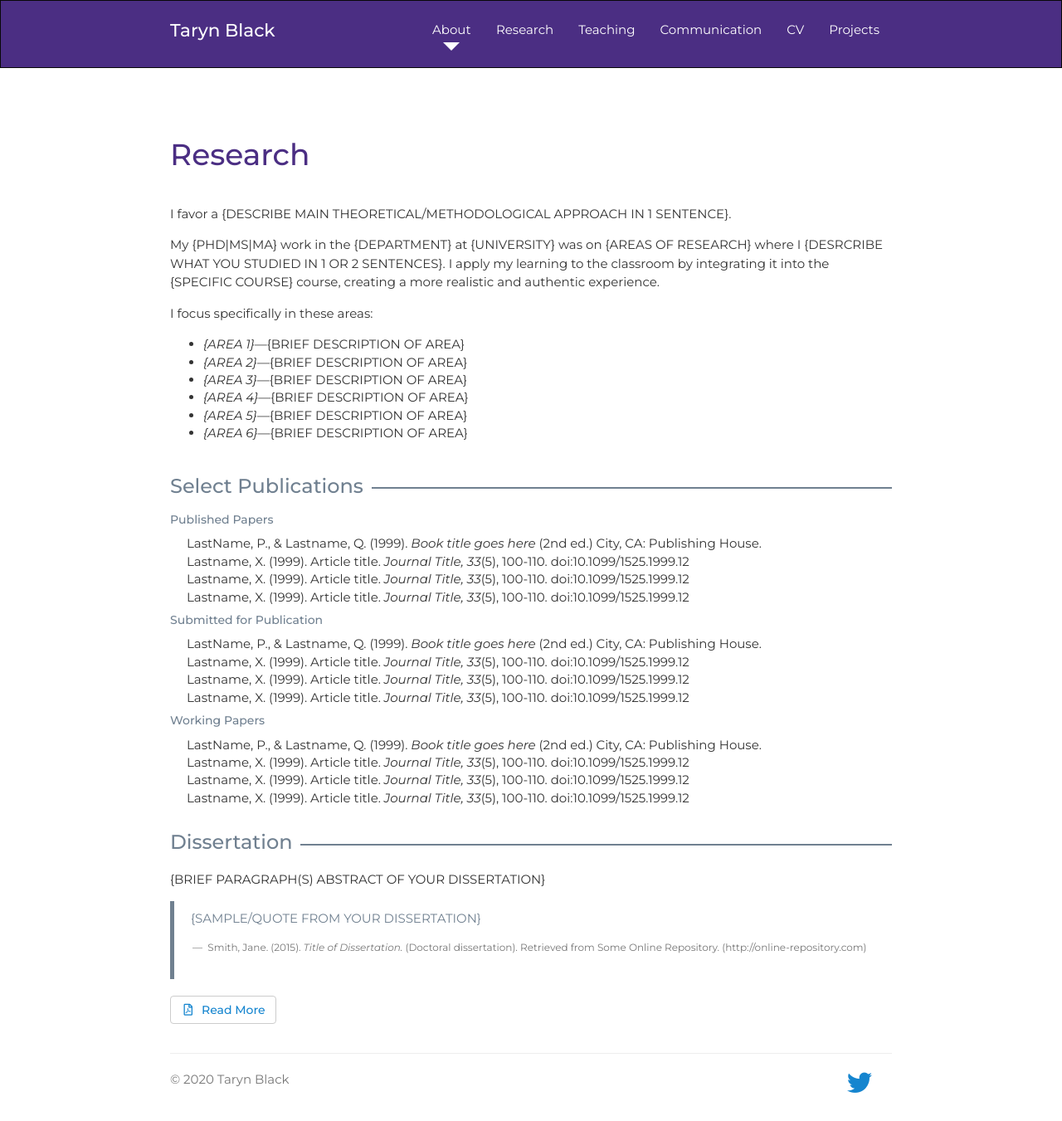
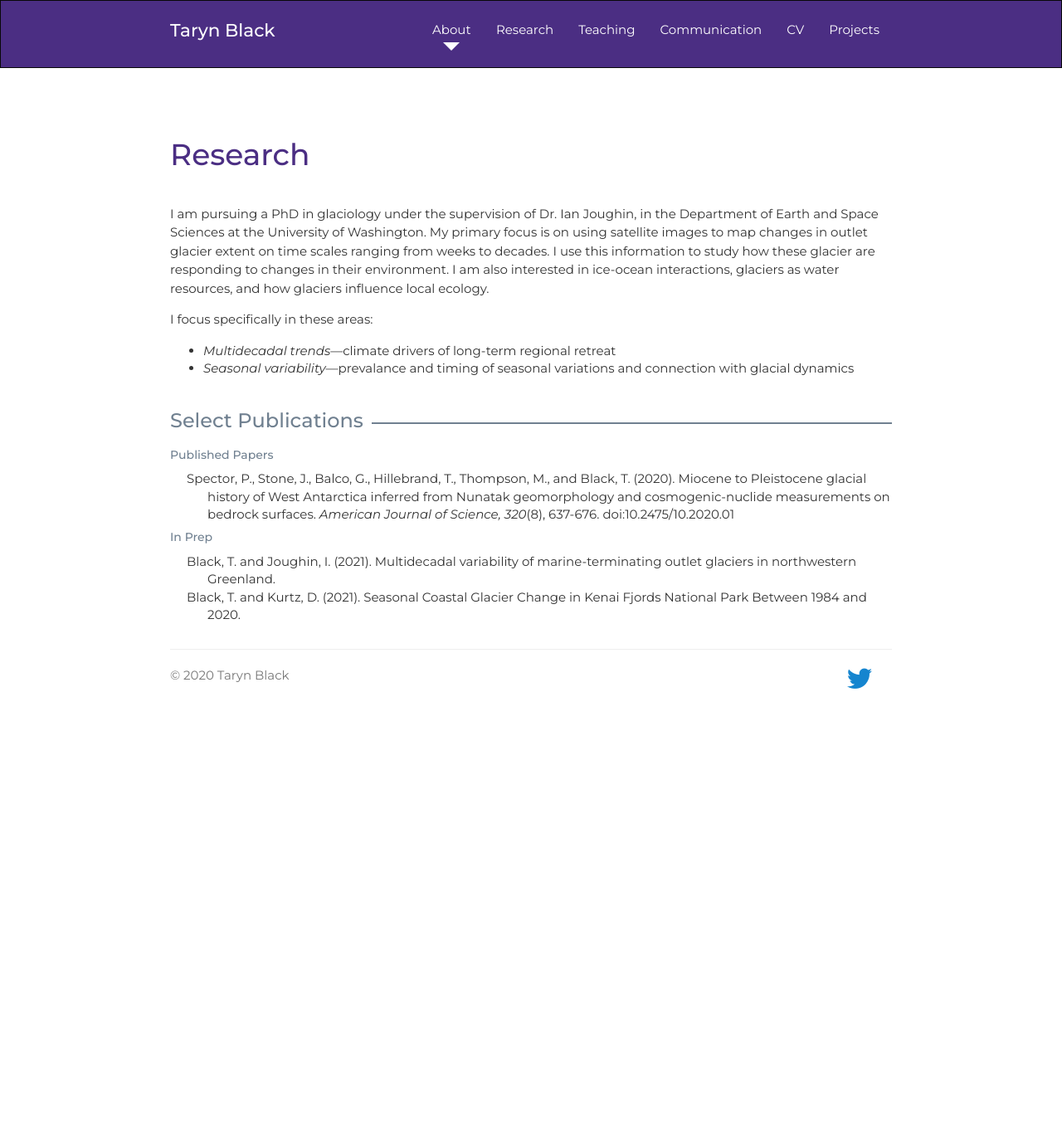
Before and after one commit to tarynblack/tarynblack.github.io, a Jekyll site: the page built from research.html, in a window 1280 px wide. Shown: the whole page at 83% size. Built offline with Jekyll 4.4.1, drawn with Linux system fonts in a browser that asks for light colours; nearby versions of some CDN libraries; a style sheet for code colours, icons or effects is not loaded; after the commit the page ends 900 px from its top, so only the background shows below that.

Commit message:
Add content to research page

```diff
--- a/research.html
+++ b/research.html
@@ -6,20 +6,17 @@ title: Research | Taryn Black
       <div class="row">
          <div class="col-sm-12">
             <h1>Research</h1>
-            <p>I favor a {DESCRIBE MAIN THEORETICAL/METHODOLOGICAL APPROACH IN 1 SENTENCE}.</p>
+            <!-- <p>I favor a {DESCRIBE MAIN THEORETICAL/METHODOLOGICAL APPROACH IN 1 SENTENCE}.</p> -->
 
-            <p>My {PHD|MS|MA} work in the {DEPARTMENT} at {UNIVERSITY} was on {AREAS OF RESEARCH} where I {DESRCRIBE WHAT YOU STUDIED IN 1 OR 2 SENTENCES}. I apply my learning to the classroom by integrating it into the {SPECIFIC COURSE} course, creating a more realistic and authentic experience.</p>
+            <p>I am pursuing a PhD in glaciology under the supervision of Dr. Ian Joughin, in the Department of Earth and Space Sciences at the University of Washington. My primary focus is on using satellite images to map changes in outlet glacier extent on time scales ranging from weeks to decades. I use this information to study how these glacier are responding to changes in their environment. I am also interested in ice-ocean interactions, glaciers as water resources, and how glaciers influence local ecology.</p>
+            <!-- <p>I apply my learning to the classroom by integrating it into the {SPECIFIC COURSE} course, creating a more realistic and authentic experience.</p> -->
 
             <p>I focus specifically in these areas:</p>
 
             <!-- List of Research interests -->
             <ul class="push-down-1">
-               <li><em>{AREA 1}</em>&mdash;{BRIEF DESCRIPTION OF AREA}</li>
-               <li><em>{AREA 2}</em>&mdash;{BRIEF DESCRIPTION OF AREA}</li>
-               <li><em>{AREA 3}</em>&mdash;{BRIEF DESCRIPTION OF AREA}</li>
-               <li><em>{AREA 4}</em>&mdash;{BRIEF DESCRIPTION OF AREA}</li>
-               <li><em>{AREA 5}</em>&mdash;{BRIEF DESCRIPTION OF AREA}</li>
-               <li><em>{AREA 6}</em>&mdash;{BRIEF DESCRIPTION OF AREA}</li>
+               <li><em>Multidecadal trends</em>&mdash;climate drivers of long-term regional retreat</li>
+               <li><em>Seasonal variability</em>&mdash;prevalance and timing of seasonal variations and connection with glacial dynamics</li>
             </ul>
 
             <!-- Publication -->
@@ -28,48 +25,43 @@ title: Research | Taryn Black
             <h5>Published Papers</h5>
 
             <ul class="publications">
-               <li>LastName, P., & Lastname, Q. (1999). <em>Book title goes here</em> (2nd ed.) City, CA: Publishing House.</li>
-               <li>Lastname, X. (1999). Article title. <em>Journal Title, 33</em>(5), 100-110. doi:10.1099/1525.1999.12</li>
-               <li>Lastname, X. (1999). Article title. <em>Journal Title, 33</em>(5), 100-110. doi:10.1099/1525.1999.12</li>
-               <li>Lastname, X. (1999). Article title. <em>Journal Title, 33</em>(5), 100-110. doi:10.1099/1525.1999.12</li>
+               <li>Spector, P., Stone,  J., Balco, G., Hillebrand, T., Thompson, M., and Black, T. (2020). Miocene to Pleistocene glacial history of West Antarctica inferred from Nunatak geomorphology and cosmogenic-nuclide measurements on bedrock surfaces. <em>American Journal of Science, 320</em>(8), 637-676. doi:10.2475/10.2020.01</li>
             </ul>
 
-            <h5>Submitted for Publication</h5>
+            <!-- <h5>In Review</h5>
 
             <ul class="publications">
                <li>LastName, P., & Lastname, Q. (1999). <em>Book title goes here</em> (2nd ed.) City, CA: Publishing House.</li>
                <li>Lastname, X. (1999). Article title. <em>Journal Title, 33</em>(5), 100-110. doi:10.1099/1525.1999.12</li>
                <li>Lastname, X. (1999). Article title. <em>Journal Title, 33</em>(5), 100-110. doi:10.1099/1525.1999.12</li>
                <li>Lastname, X. (1999). Article title. <em>Journal Title, 33</em>(5), 100-110. doi:10.1099/1525.1999.12</li>
-            </ul>
+            </ul> -->
 
-            <h5>Working Papers</h5>
+            <h5>In Prep</h5>
 
             <ul class="publications">
-               <li>LastName, P., & Lastname, Q. (1999). <em>Book title goes here</em> (2nd ed.) City, CA: Publishing House.</li>
-               <li>Lastname, X. (1999). Article title. <em>Journal Title, 33</em>(5), 100-110. doi:10.1099/1525.1999.12</li>
-               <li>Lastname, X. (1999). Article title. <em>Journal Title, 33</em>(5), 100-110. doi:10.1099/1525.1999.12</li>
-               <li>Lastname, X. (1999). Article title. <em>Journal Title, 33</em>(5), 100-110. doi:10.1099/1525.1999.12</li>
+               <li>Black, T. and Joughin, I. (2021). Multidecadal variability of marine-terminating outlet glaciers in northwestern Greenland.
+               <li>Black, T. and Kurtz, D. (2021). Seasonal Coastal Glacier Change in Kenai Fjords National Park Between 1984 and 2020.</li>
             </ul>
 
             <!-- Dissertation abstract -->
-            <h3 class="push-down-3"><span>Dissertation</span></h3>
-            <p>{BRIEF PARAGRAPH(S) ABSTRACT OF YOUR DISSERTATION}</p>
+            <!-- <h3 class="push-down-3"><span>Dissertation</span></h3>
+            <p>{BRIEF PARAGRAPH(S) ABSTRACT OF YOUR DISSERTATION}</p> -->
 
             <!-- Sample quote from the dissertation -->
-            <blockquote>{SAMPLE/QUOTE FROM YOUR DISSERTATION}
+            <!-- <blockquote>{SAMPLE/QUOTE FROM YOUR DISSERTATION}
                <footer>
                   Smith, Jane. (2015). <em>Title of Dissertation.</em> (Doctoral dissertation). Retrieved from Some Online Repository. (http://online-repository.com)
                </footer>
-            </blockquote>
+            </blockquote> -->
 
 
             <!-- Read More Button -- link to the dissertation -->
-            <p class="text-left">
+            <!-- <p class="text-left">
                <a id="link-to-docs" role="button" class="btn btn-default" href="#" target="_blank">
                   <i class="far fa-file-pdf fa-fw" aria-hidden="true"></i>&nbsp; Read More
                </a>
-            </p>
+            </p> -->
 
          </div>
       </div>
```
